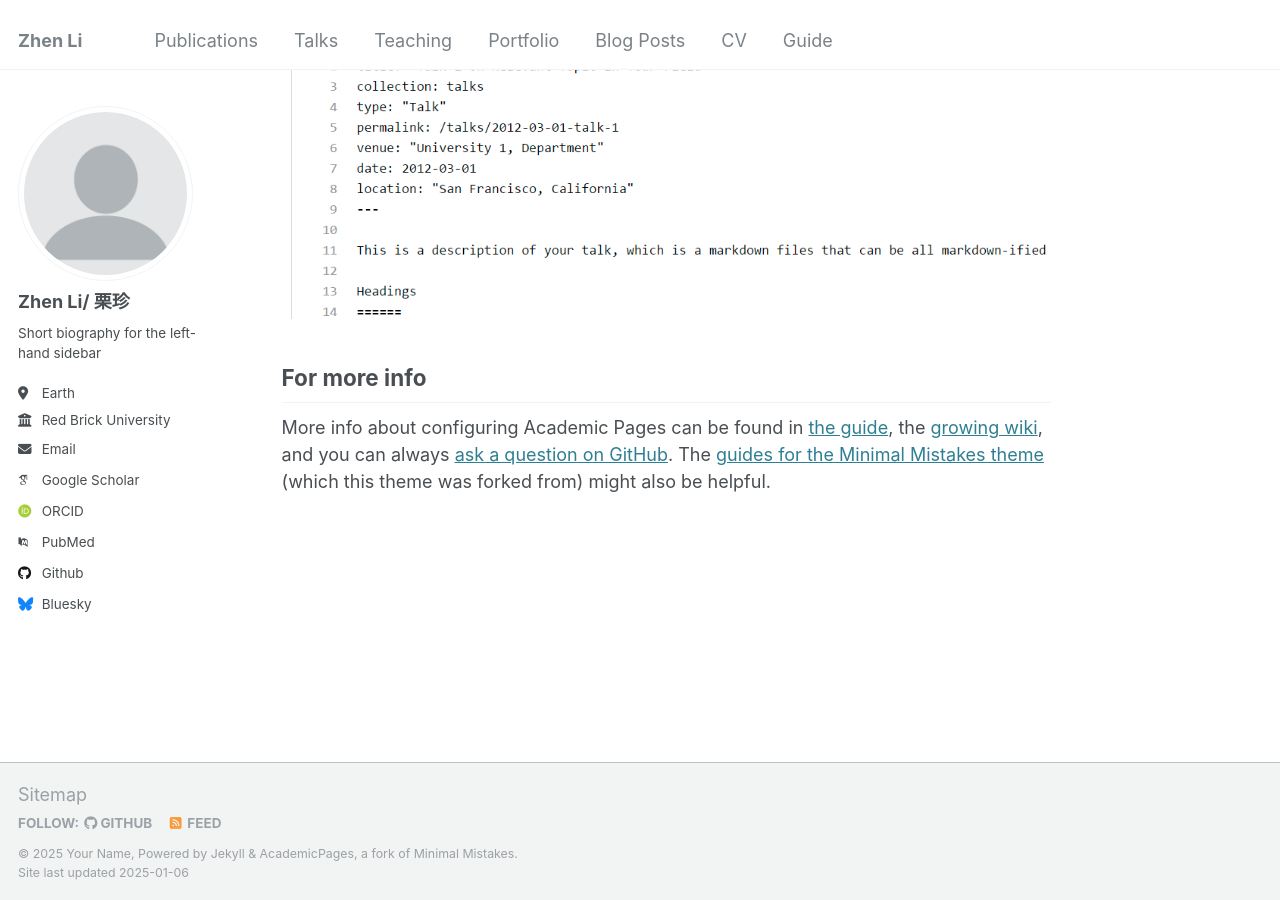
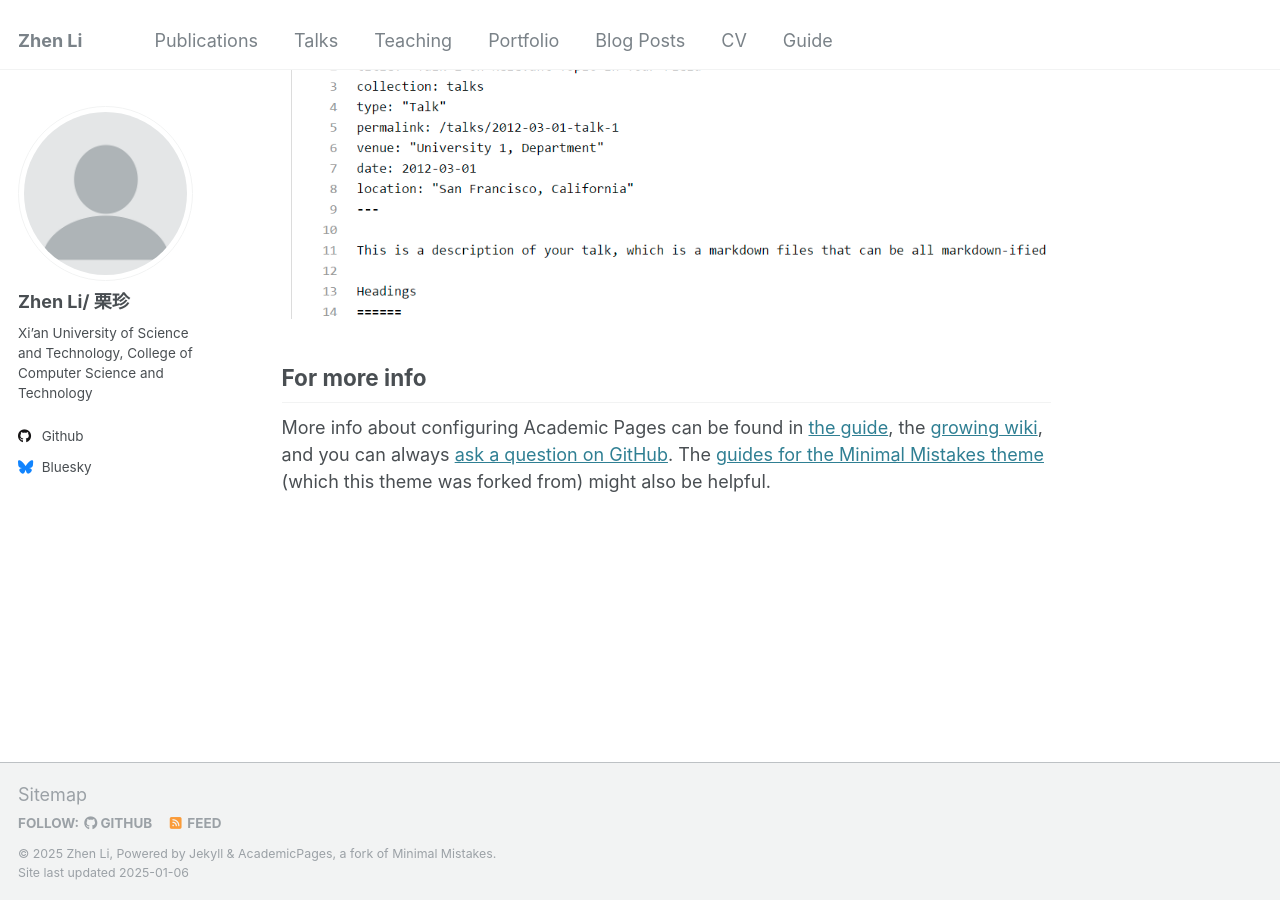
Before and after one commit to ZhenLi-math/zhenli.github.io, a Jekyll site: the page built from _pages/about.md, in a window 1280 px wide and 900 px high, scrolled down 2643 px. Built offline with Jekyll 4.4.1, drawn with Linux system fonts in a browser that asks for light colours; some web fonts are replaced.

Commit message:
Update _config.yml

```diff
--- a/_config.yml
+++ b/_config.yml
@@ -10,7 +10,7 @@
 locale                   : "en-US"
 title                    : "Zhen Li"
 title_separator          : "-"
-name                     : &name "Your Name"
+name                     : &name "Zhen Li"
 description              : &description "personal description"
 url                      : #https://academicpages.github.io # the base hostname & protocol for your site e.g. "https://[your GitHub username].github.io"
 baseurl                  : "" # the subpath of your site, e.g. "/blog"
@@ -24,21 +24,21 @@ author:
   avatar           : "profile.png"
   name             : "Zhen Li/ 栗珍"
   pronouns         : # example: "she/her"
-  bio              : "Short biography for the left-hand sidebar"
-  location         : "Earth"
-  employer         : "Red Brick University"
-  uri              : # URL
-  email            : "none@example.org"
+  bio              : "Xi’an University of Science and Technology, College of Computer Science and Technology"
+  #location         : "Earth"
+  #employer         : "Red Brick University"
+  #uri              : # URL
+  #email            : "none@example.org"
 
   # Academic websites
-  arxiv            : # URL - Update with the correct link to your profile
-  googlescholar    : "https://scholar.google.com/citations?user=PS_CX0AAAAAJ"
-  impactstory      : # URL
-  orcid            : "http://orcid.org/yourorcidurl"
-  semantic         : # URL
-  pubmed           : "https://www.ncbi.nlm.nih.gov/pubmed/?term=john+snow"
-  researchgate     : # URL
-  scopus           : # URL
+  #arxiv            : # URL - Update with the correct link to your profile
+  #googlescholar    : "https://scholar.google.com/citations?user=PS_CX0AAAAAJ"
+  #impactstory      : # URL
+  #orcid            : "http://orcid.org/yourorcidurl"
+  #semantic         : # URL
+  #pubmed           : "https://www.ncbi.nlm.nih.gov/pubmed/?term=john+snow"
+  #researchgate     : # URL
+  #scopus           : # URL
 
   # Repositories and software development
   bitbucket        : # Username - Update with your username on the site
```
